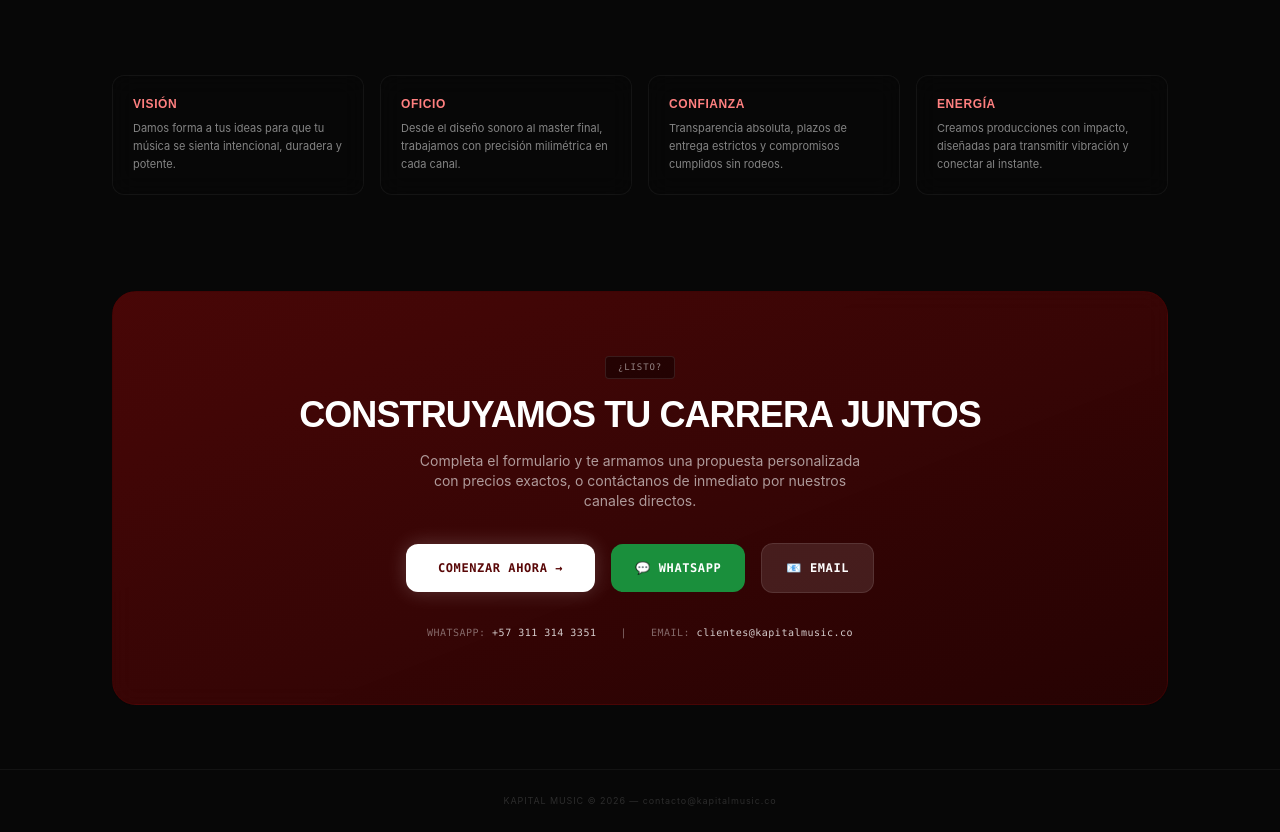
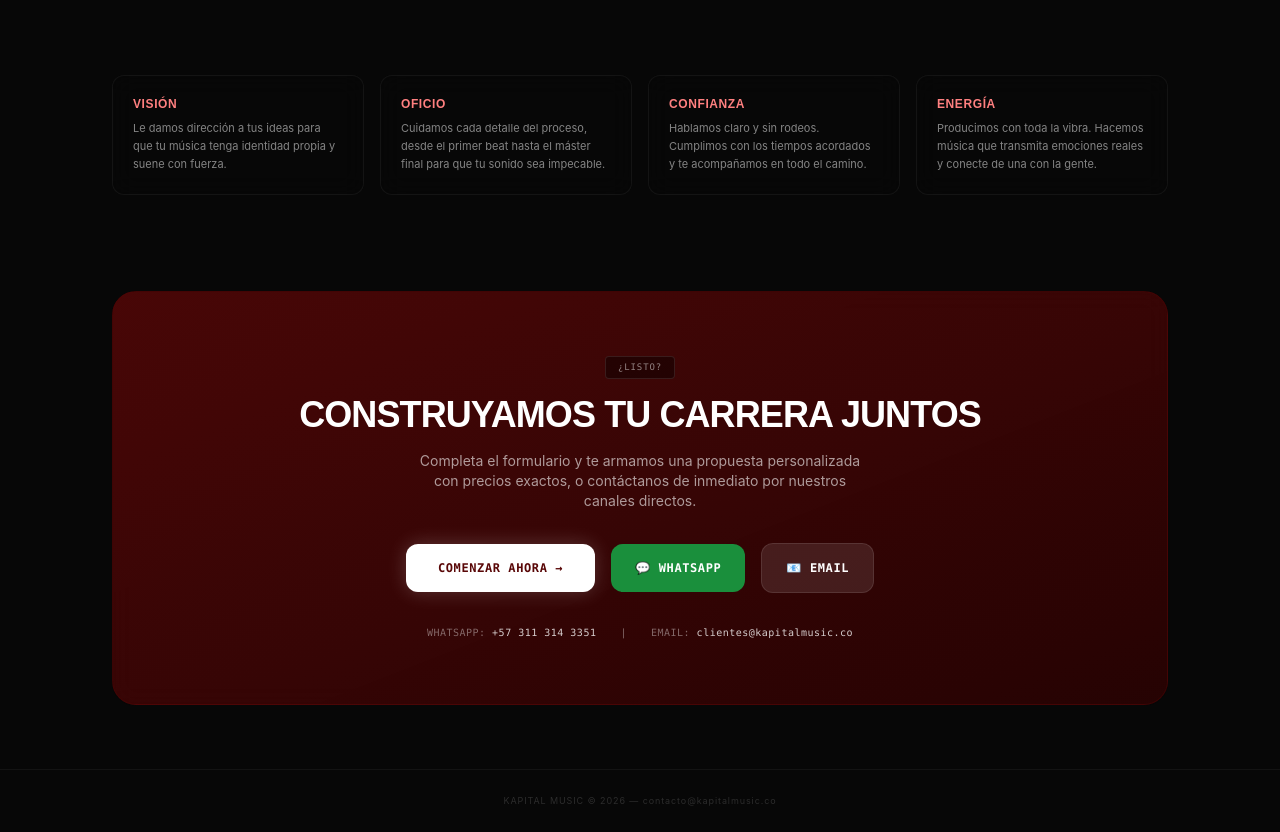
Before and after one commit to sofiagonzalez19012003-coder/kapital-cotizaciones, a React (Create React App) app: page / in a window 1280 px wide. Shown: the part 3860-4692 px from the top of the page. Built offline with nearby package versions, Linux system fonts and the light colour scheme.

Commit message:
style: change values subtexts to a more natural and close tone

```diff
--- a/src/components/LandingView.js
+++ b/src/components/LandingView.js
@@ -203,19 +203,19 @@ export default function LandingView() {
         <div className="grid grid-cols-1 sm:grid-cols-2 lg:grid-cols-4 gap-4 w-full">
           <div className="bg-neutral-950/20 backdrop-blur-md border border-white/5 rounded-xl p-5 hover:border-white/10 transition-colors duration-300">
             <h4 className="text-xs font-display font-semibold text-[#ff8080] tracking-wider uppercase mb-2">Visión</h4>
-            <p className="text-[11px] text-white/50 leading-relaxed font-sans">Damos forma a tus ideas para que tu música se sienta intencional, duradera y potente.</p>
+            <p className="text-[11px] text-white/50 leading-relaxed font-sans">Le damos dirección a tus ideas para que tu música tenga identidad propia y suene con fuerza.</p>
           </div>
           <div className="bg-neutral-950/20 backdrop-blur-md border border-white/5 rounded-xl p-5 hover:border-white/10 transition-colors duration-300">
             <h4 className="text-xs font-display font-semibold text-[#ff8080] tracking-wider uppercase mb-2">Oficio</h4>
-            <p className="text-[11px] text-white/50 leading-relaxed font-sans">Desde el diseño sonoro al master final, trabajamos con precisión milimétrica en cada canal.</p>
+            <p className="text-[11px] text-white/50 leading-relaxed font-sans">Cuidamos cada detalle del proceso, desde el primer beat hasta el máster final para que tu sonido sea impecable.</p>
           </div>
           <div className="bg-neutral-950/20 backdrop-blur-md border border-white/5 rounded-xl p-5 hover:border-white/10 transition-colors duration-300">
             <h4 className="text-xs font-display font-semibold text-[#ff8080] tracking-wider uppercase mb-2">Confianza</h4>
-            <p className="text-[11px] text-white/50 leading-relaxed font-sans">Transparencia absoluta, plazos de entrega estrictos y compromisos cumplidos sin rodeos.</p>
+            <p className="text-[11px] text-white/50 leading-relaxed font-sans">Hablamos claro y sin rodeos. Cumplimos con los tiempos acordados y te acompañamos en todo el camino.</p>
           </div>
           <div className="bg-neutral-950/20 backdrop-blur-md border border-white/5 rounded-xl p-5 hover:border-white/10 transition-colors duration-300">
             <h4 className="text-xs font-display font-semibold text-[#ff8080] tracking-wider uppercase mb-2">Energía</h4>
-            <p className="text-[11px] text-white/50 leading-relaxed font-sans">Creamos producciones con impacto, diseñadas para transmitir vibración y conectar al instante.</p>
+            <p className="text-[11px] text-white/50 leading-relaxed font-sans">Producimos con toda la vibra. Hacemos música que transmita emociones reales y conecte de una con la gente.</p>
           </div>
         </div>
       </section>
```
